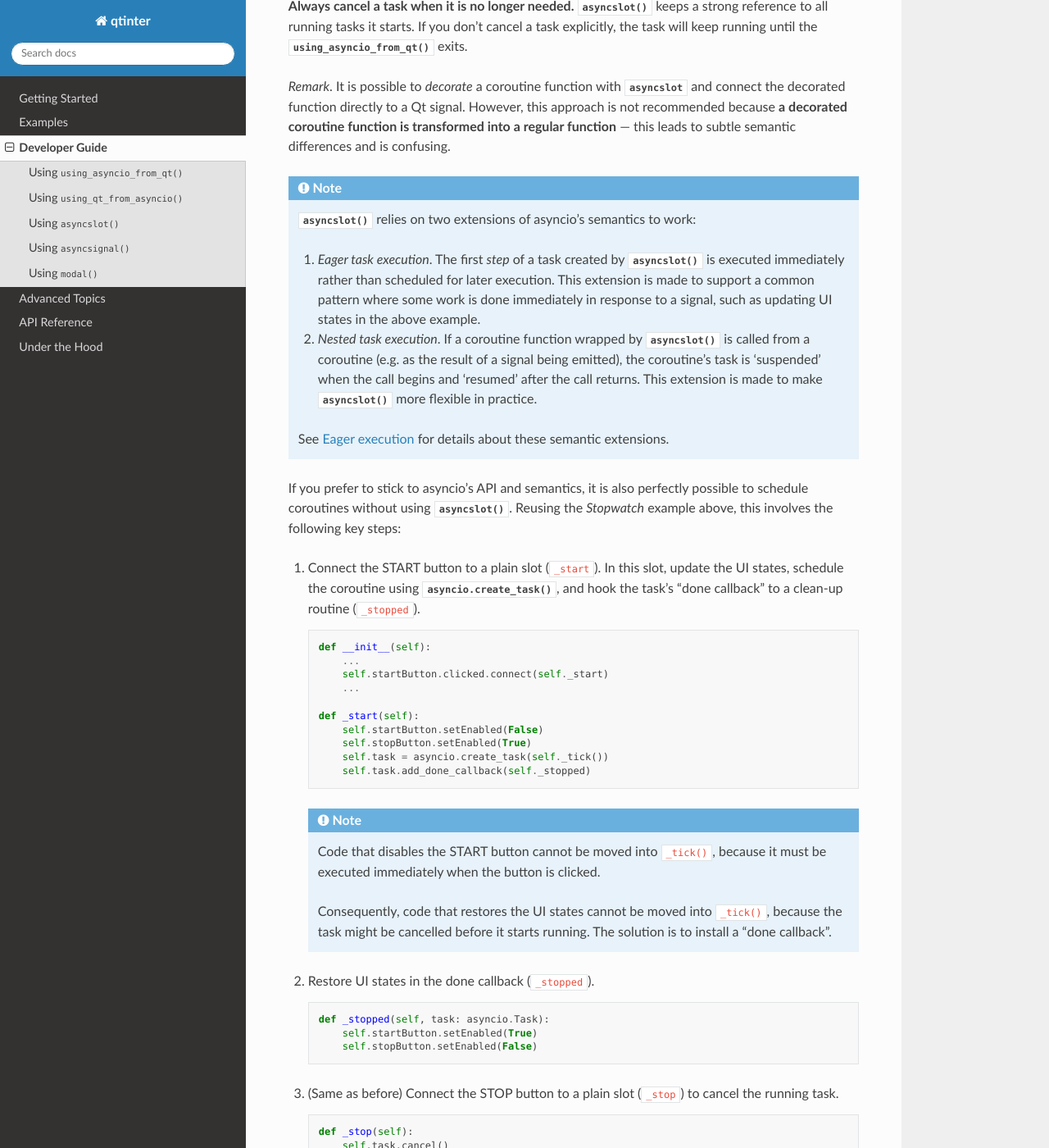
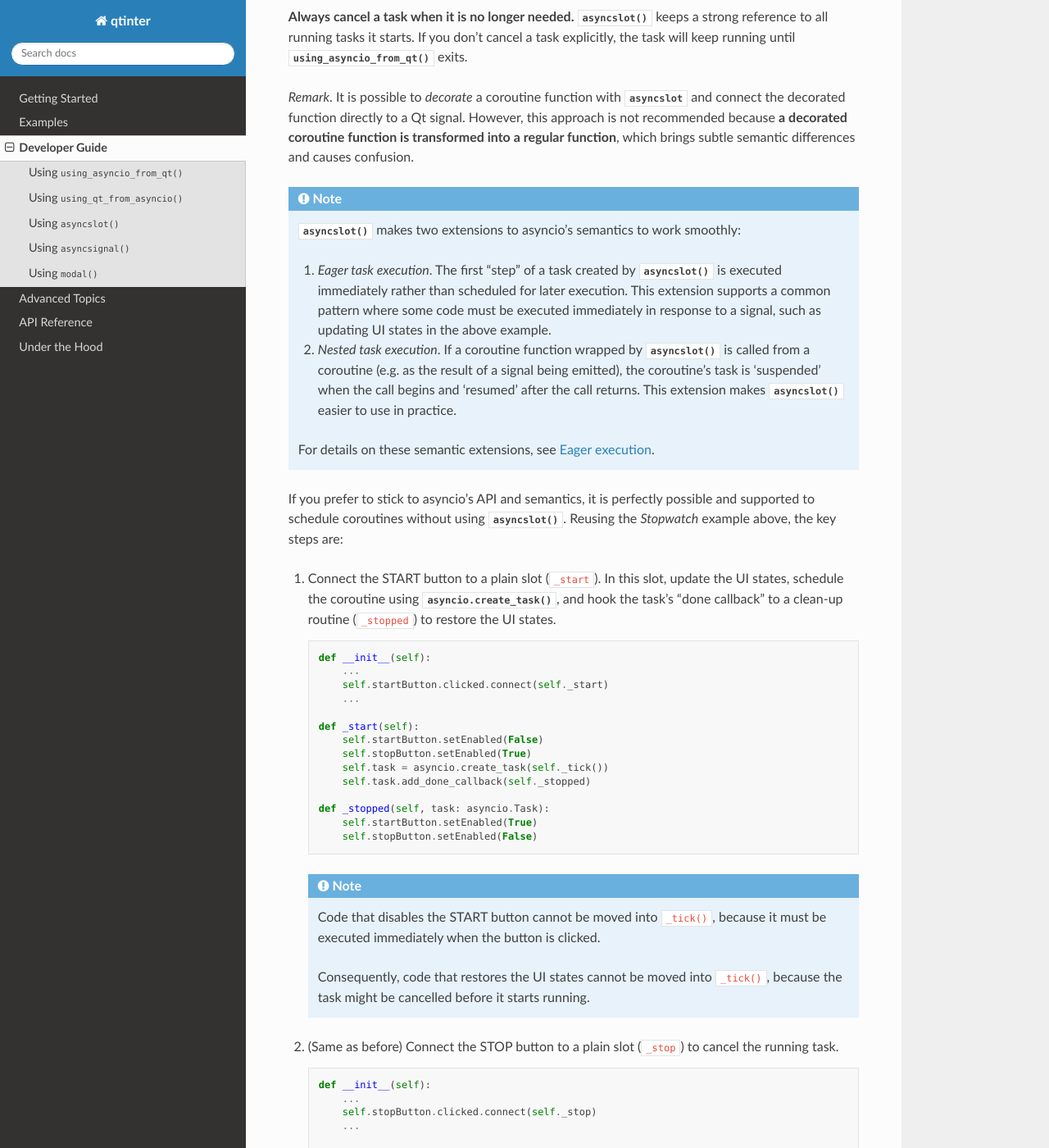
Before and after one commit to fancidev/qtinter, a Sphinx documentation site: the page built from docs/usage.rst, in a window 1280 px wide and 1400 px high, scrolled down 2132 px. Shown: the whole window at 82% size. Built offline with Sphinx 7.4.7 and the Read the Docs theme 2.0.0, drawn with Linux system fonts in a browser that asks for light colours; the version number could not be read and is left out; some of the changed text lies outside the part shown.

Commit message:
Refine docs.

```diff
--- a/docs/usage.rst
+++ b/docs/usage.rst
@@ -39,21 +39,19 @@
 whichever comes first.  The remainder of the coroutine is scheduled for
 later execution.
 
-The recommended pattern for using :func:`asyncslot` is as follows:
+The recommended pattern for using :func:`asyncslot` is the following:
 
-1. Write the coroutine function that implements the business logic.
-   In this function, store the running :class:`asyncio.Task` instance
-   for cancellation later.
+1. Code the business logic in a coroutine function and connect the
+   function to a Qt signal by wrapping it with :func:`asyncslot`.
+   On entry to this function, store the running :class:`asyncio.Task`
+   instance for cancellation later.
 
-2. Connect the coroutine function to a Qt signal by wrapping it with
-   :func:`asyncslot`.
+2. Cancel the running task when a 'cancel signal' is emitted.
 
-3. Cancel the running task when a 'cancel signal' is emitted.
-
-4. Cancel the running task when it is no longer needed (e.g. when the
+3. Cancel the running task when it is no longer needed (e.g. when the
    window is closed).
 
-We demonstrate this pattern using a simple *Stopwatch* example, which
+We demonstrate this pattern using a simple *Stopwatch* example that
 looks like the following:
 
 .. image:: _static/stopwatch.gif
@@ -73,11 +71,16 @@
 
 The steps of the pattern are implemented as follows:
 
-1. Implement the logic of the stopwatch in a coroutine function
-   (``_start``).  Store the running :class:`asyncio.Task` instance
-   on entry.
+1. Code the stopwatch logic in a coroutine function (``_start``) and
+   connect it to the START button by wrapping it with :func:`asyncslot`.
+   Store the running :class:`asyncio.Task` instance on entry.
 
    .. code-block:: python
+
+      def __init__(self):
+          ...
+          self.startButton.clicked.connect(qtinter.asyncslot(self._start))
+          ...
 
       async def _start(self):
           self.task = asyncio.current_task()
@@ -89,25 +92,20 @@
               self.startButton.setEnabled(True)
               self.stopButton.setEnabled(False)
 
-2. Connect the START button to this coroutine function (``_start``)
-   by wrapping it with :class:`asyncslot`.
+2. Connect the STOP button to a plain slot (``_stop``) to cancel
+   the running task.
 
    .. code-block:: python
 
       def __init__(self):
           ...
-          self.startButton.clicked.connect(qtinter.asyncslot(self._start))
+          self.stopButton.clicked.connect(self._stop)
           ...
-
-3. Cannect the STOP button to a plain slot (``_stop``) to cancel
-   the running task.
-
-   .. code-block:: python
 
       def _stop(self):
           self.task.cancel()
 
-4. Cancel the running task (if any) when the widget is closed.
+3. Cancel the running task (if any) when the widget is closed.
 
    .. code-block:: python
 
@@ -119,46 +117,47 @@
 **Always cancel a task when it is no longer needed.**
 :func:`asyncslot` keeps a strong reference to all running tasks
 it starts.  If you don't cancel a task explicitly, the task will
-keep running until the :func:`using_asyncio_from_qt` exits.
+keep running until :func:`using_asyncio_from_qt` exits.
 
 *Remark*. It is possible to *decorate* a coroutine function with
 :class:`asyncslot` and connect the decorated function directly
 to a Qt signal.  However, this approach is not recommended because
-**a decorated coroutine function is transformed into a regular function**
---- this leads to subtle semantic differences and is confusing.
+**a decorated coroutine function is transformed into a regular function**,
+which brings subtle semantic differences and causes confusion.
 
 .. note::
 
-   :func:`asyncslot` relies on two extensions of asyncio's semantics
-   to work:
+   :func:`asyncslot` makes two extensions to asyncio's semantics
+   to work smoothly:
 
    1. *Eager task execution*.
-      The first *step* of a task created by :func:`asyncslot` is executed
-      immediately rather than scheduled for later execution.  This extension
-      is made to support a common pattern where some work is done immediately
-      in response to a signal, such as updating UI states in the above example.
+      The first "step" of a task created by :func:`asyncslot` is
+      executed immediately rather than scheduled for later execution.
+      This extension supports a common pattern where some code must be
+      executed immediately in response to a signal, such as updating
+      UI states in the above example.
 
    2. *Nested task execution*.
       If a coroutine function wrapped by :func:`asyncslot` is called
       from a coroutine (e.g. as the result of a signal being emitted),
       the coroutine's task is 'suspended' when the call begins and
-      'resumed' after the call returns.
-      This extension is made to make :func:`asyncslot` more flexible
-      in practice.
+      'resumed' after the call returns.  This extension makes
+      :func:`asyncslot` easier to use in practice.
 
-   See :ref:`eager-execution` for details about these semantic extensions.
+   For details on these semantic extensions, see :ref:`eager-execution`.
 
 
 .. _using-asyncslot-without:
 
-If you prefer to stick to asyncio's API and semantics, it is also perfectly
-possible to schedule coroutines without using :func:`asyncslot`.  Reusing
-the *Stopwatch* example above, this involves the following key steps:
+If you prefer to stick to asyncio's API and semantics, it is perfectly
+possible and supported to schedule coroutines without using
+:func:`asyncslot`.  Reusing the *Stopwatch* example above,
+the key steps are:
 
 1. Connect the START button to a plain slot (``_start``).
    In this slot, update the UI states, schedule the coroutine using
    :func:`asyncio.create_task`, and hook the task's "done callback"
-   to a clean-up routine (``_stopped``).
+   to a clean-up routine (``_stopped``) to restore the UI states.
 
    .. code-block:: python
 
@@ -173,6 +172,10 @@
           self.task = asyncio.create_task(self._tick())
           self.task.add_done_callback(self._stopped)
 
+      def _stopped(self, task: asyncio.Task):
+          self.startButton.setEnabled(True)
+          self.stopButton.setEnabled(False)
+
    .. note::
 
       Code that disables the START button cannot be moved into
@@ -181,25 +184,22 @@
 
       Consequently, code that restores the UI states cannot be moved
       into ``_tick()``, because the task might be cancelled before it
-      starts running.  The solution is to install a "done callback".
+      starts running.
 
-2. Restore UI states in the done callback (``_stopped``).
-
-   .. code-block:: python
-
-      def _stopped(self, task: asyncio.Task):
-          self.startButton.setEnabled(True)
-          self.stopButton.setEnabled(False)
-
-#. (Same as before) Connect the STOP button to a plain slot (``_stop``)
+2. (Same as before) Connect the STOP button to a plain slot (``_stop``)
    to cancel the running task.
 
    .. code-block:: python
 
+      def __init__(self):
+          ...
+          self.stopButton.clicked.connect(self._stop)
+          ...
+
       def _stop(self):
           self.task.cancel()
 
-4. (Same as before) Cancel the running task (if any) when the widget
+3. (Same as before) Cancel the running task (if any) when the widget
    is closed.
 
    .. code-block:: python
```
Also changed, not shown: other parts of docs/usage.rst (+3 -3 lines).
